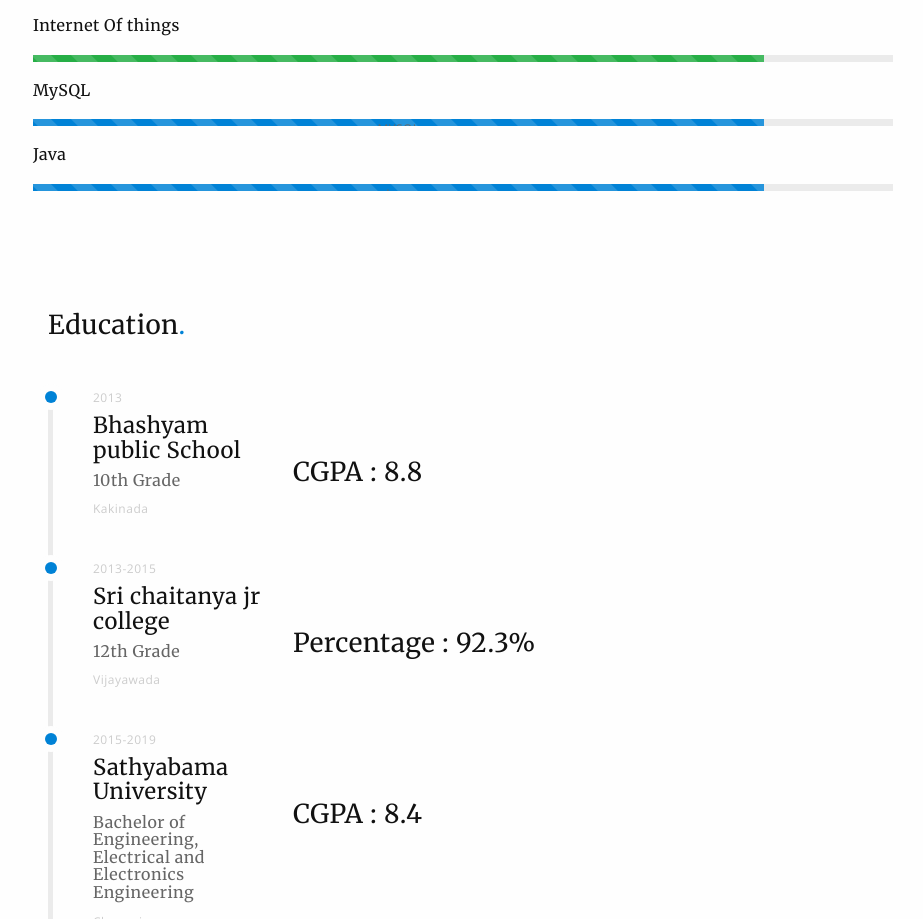
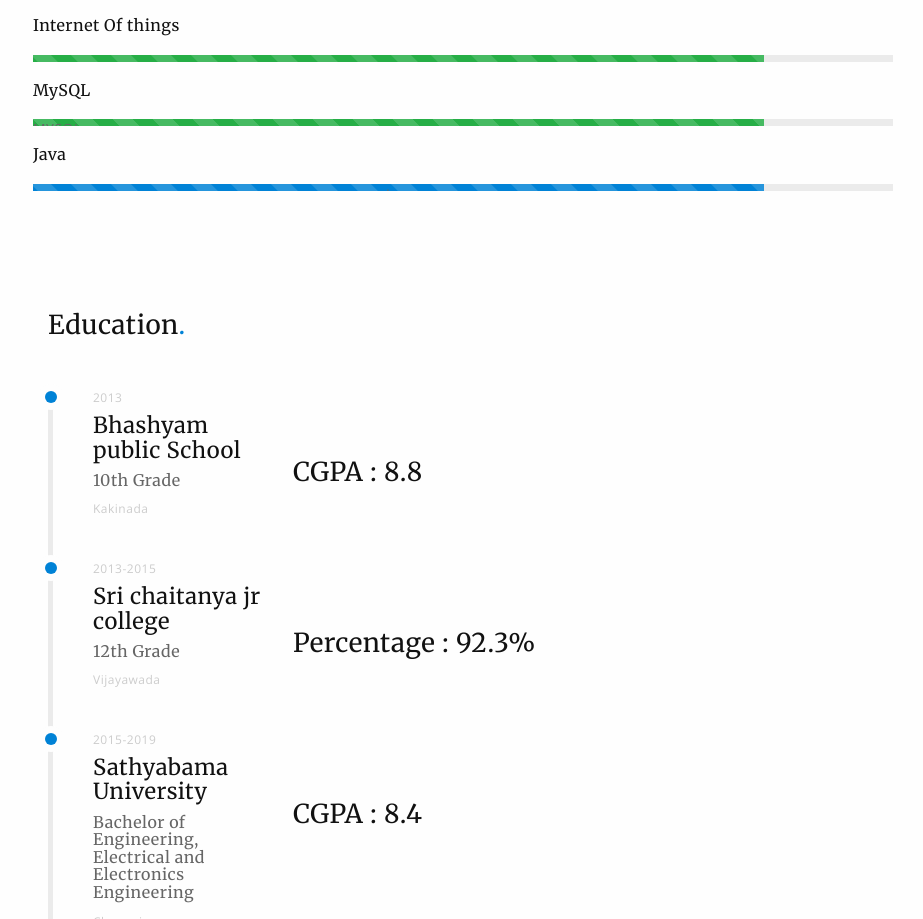
Before and after one commit to bobbyp2/bobbyp2.github.io, a plain HTML site: page index.html in a window 1280 px wide. Shown: the part 1144-2063 px from the top of the page, without its empty margins (357-1280 px from the left). Drawn offline with nearby package versions, Linux system fonts and the light colour scheme.

Commit message:
Update index.html

```diff
--- a/index.html
+++ b/index.html
@@ -175,7 +175,7 @@
                             </div><!-- / progress -->
                             <h6 class="progress-title">MySQL</h6>
                             <div class="progress">
-                                <div class="progress-bar progress-bar-striped active" role="progressbar" aria-valuenow="85" aria-valuemin="0" aria-valuemax="100" style="width: 85%">MYSQL
+                                <div class="progress-bar-success progress-bar-striped active" role="progressbar" aria-valuenow="85" aria-valuemin="0" aria-valuemax="100" style="width: 85%">MYSQL
                                 </div>
                             </div><!-- / progress -->
                             <h6 class="progress-title">Java</h6>
```
